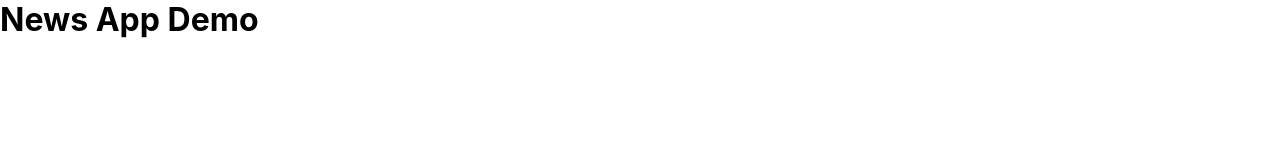
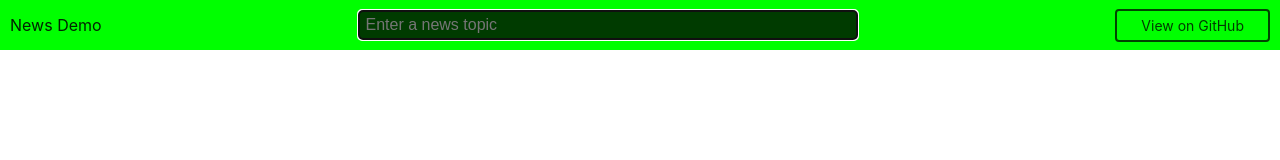
Before and after one commit to Sophie0627/go-web-application, a plain HTML site: page index.html in a window 1280 px wide. Drawn offline with Linux system fonts and the light colour scheme.

Commit message:
modify index.html

```diff
--- a/index.html
+++ b/index.html
@@ -8,6 +8,14 @@
   <link rel="stylesheet" href="/assets/style.css">
 </head>
 <body>
-  <h1>News App Demo</h1>
+  <main>
+    <header>
+      <a href="/" class="logo">News Demo</a>
+      <form action="GET" action="/search">
+        <input type="search" name="q" id="" class="search-input" value="" placeholder="Enter a news topic" autofocus>
+      </form>
+      <a href="https://github.com/freshmen-tech/news" class="button github-button">View on GitHub</a>
+    </header>
+  </main>
 </body>
 </html>
```
Also changed, not shown: 4 other files.
